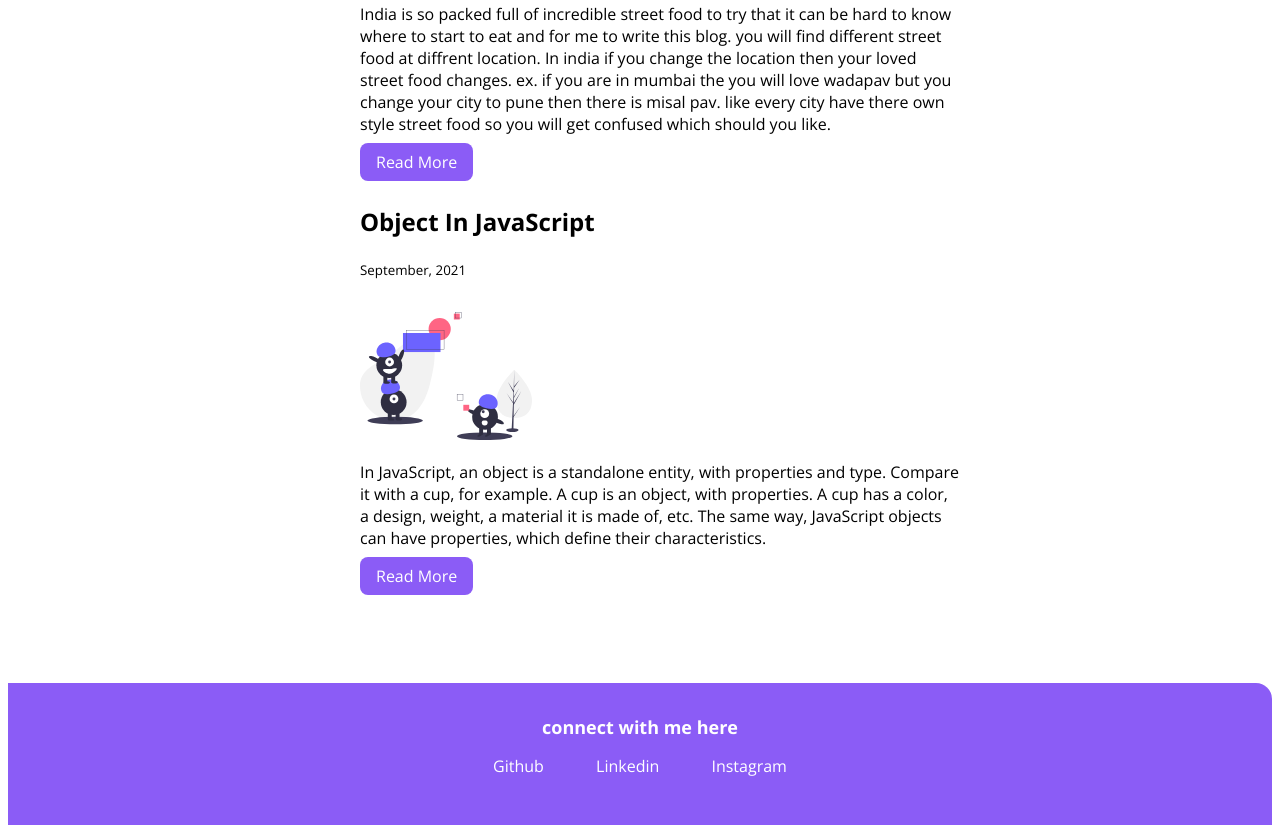
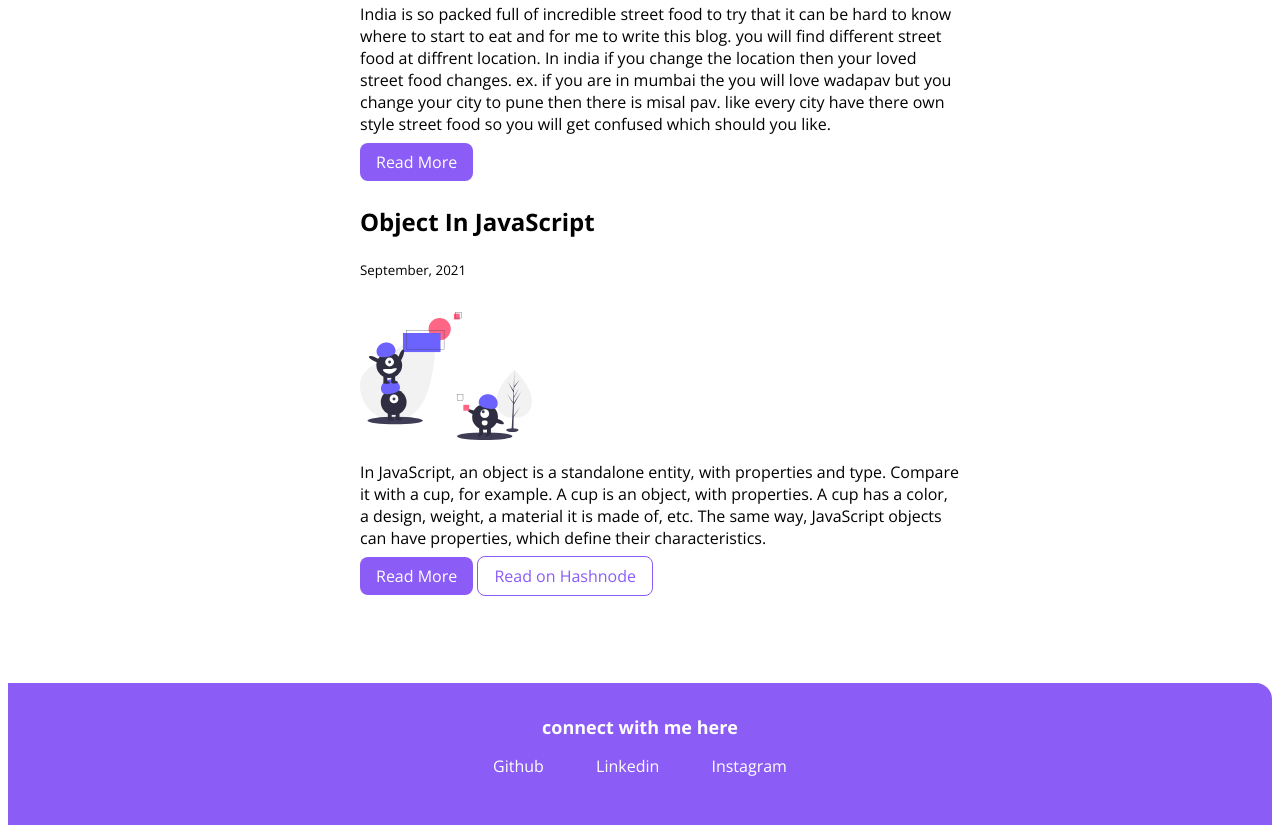
Before and after one commit to kotalwar-krishna/Krishna_Kotalwar_portfolio, a plain HTML site: page blogs.html in a window 1280 px wide. Shown: the part 557-1390 px from the top of the page. Drawn offline with nearby package versions, Linux system fonts and the light colour scheme.

Commit message:
button added

```diff
--- a/blogs.html
+++ b/blogs.html
@@ -55,6 +55,7 @@
             </p>
 
             <a class="link link-primary" href="./object_blog.html">Read More</a>
+            <a class="link link-secondary" href="https://hashnode.com/post/object-in-javascript-ckthb32s90ngixas1cgqe8awt">Read on Hashnode</a>
           </article>
         </li>
       </ul>
```
